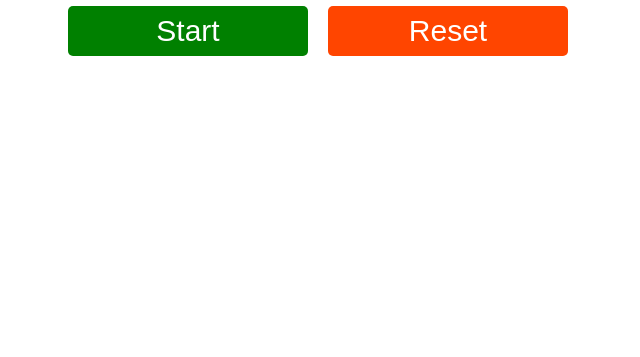
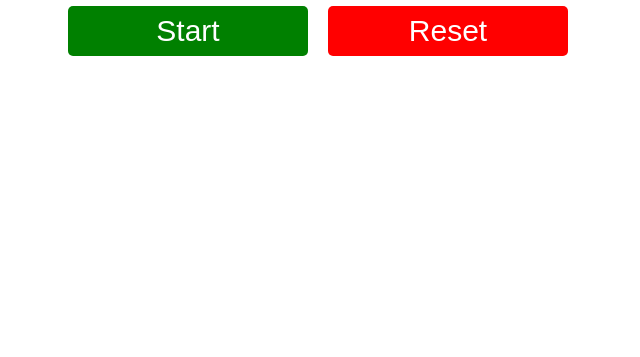
Before and after one commit to vivekdhumal28/TimerApplication, a plain HTML site: page index.html in a window 1280 px wide. Shown: the part 443-800 px from the top of the page, without its empty margins (322-962 px from the left). Drawn offline with Linux system fonts and the light colour scheme.

Commit message:
Modified

```diff
--- a/index.html
+++ b/index.html
@@ -5,7 +5,7 @@
     <meta name="viewport" content="width=device-width, initial-scale=1.0" />
     <meta http-equiv="X-UA-Compatible" content="ie=edge" />
     <link rel="stylesheet" href="./src/index.css" />
-    <title>Countdown Timer</title>
+    <title>Timer</title>
   </head>
   <body>
     <div class="container">
--- a/src/index.css
+++ b/src/index.css
@@ -87,7 +87,7 @@ input {
 }
 
 .reset {
-  background-color: orangered;
+  background-color: red;
 }
 
 input::-webkit-outer-spin-button,
```
